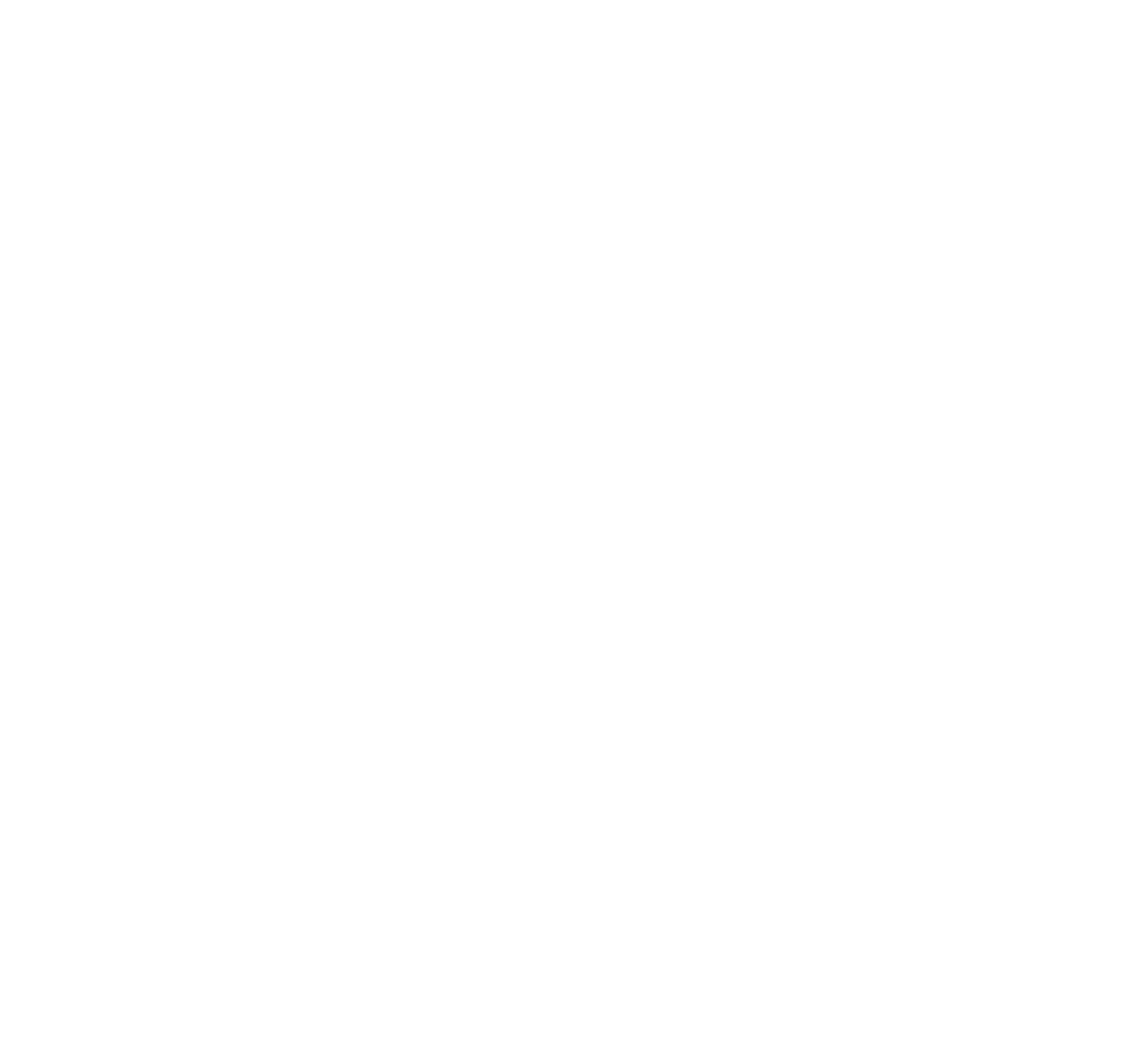
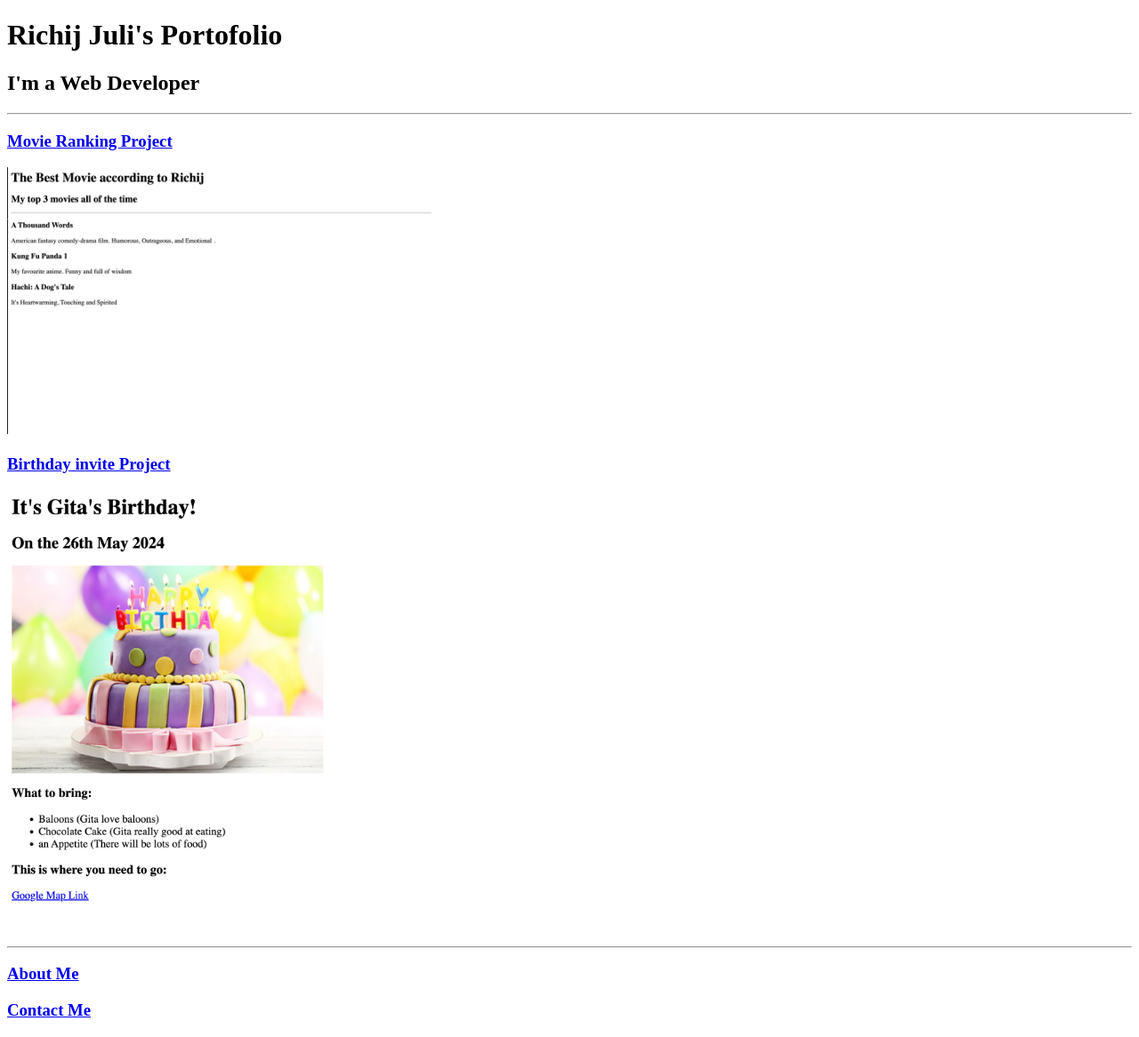
Before and after one commit to Richijju/html-portofolio, a plain HTML site: page index.html in a window 1280 px wide. Shown: the whole page at 89% size. Before the commit the page ends 800 px from the top, so only its background shows below. Drawn offline with Linux system fonts and the light colour scheme.

Commit message:
Add files via upload

```diff
--- a/index.html
+++ b/index.html
@@ -1,4 +1,30 @@
-<!-- TODO 1: Create the HTML Boilerplate -->
+<!DOCTYPE html>
+<html lang="en">
+<head>
+    <meta charset="UTF-8">
+
+    <title>Richij's Portofolio</title>
+</head>
+<body>
+    <h1>Richij Juli's Portofolio</h1>
+    <h2>I'm a Web Developer</h2>
+    <hr>
+    <h3><a href="./public/movie-ranking.html">Movie Ranking Project</a></h3>
+    <img src="./assets/images/movie-ranking.png" height="300" alt="Top 3 movies according to Richij">
+     <h3><a href="./public/birthday invite.html">Birthday invite Project</a></h3>
+      <img src="./assets/images/birthday-invite.png" height="500" alt="purple cake">
+      <hr>
+      <h3><a href="./public/about.html">About Me</a></h3>
+      <h3><a href="./public/contact.html">Contact Me</a></h3>
+
+
+
+
+
+
+
+</body>
+</html>
 
 <!-- TODO 2: Add Your previous projects' HTML into the public folder -->
 
```
